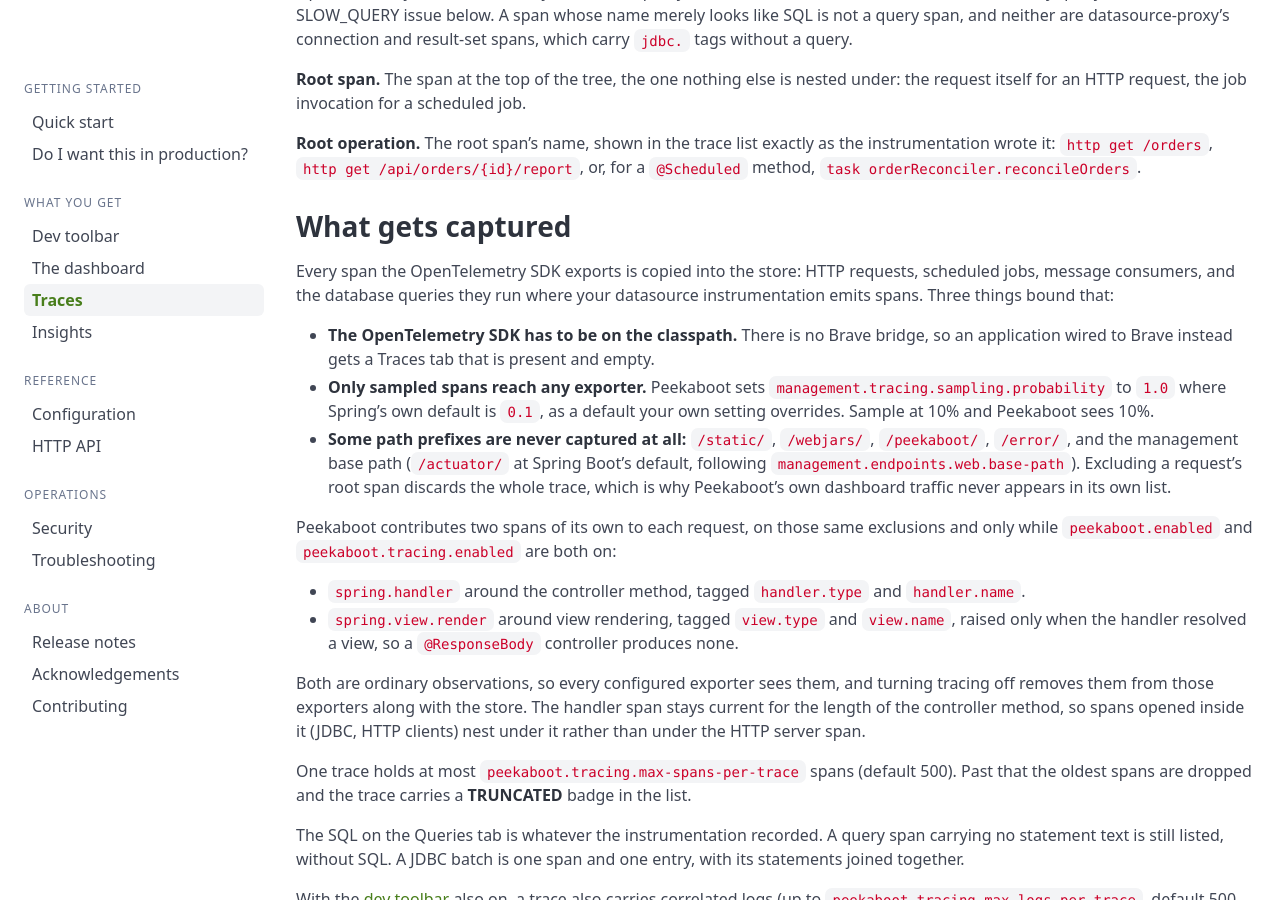
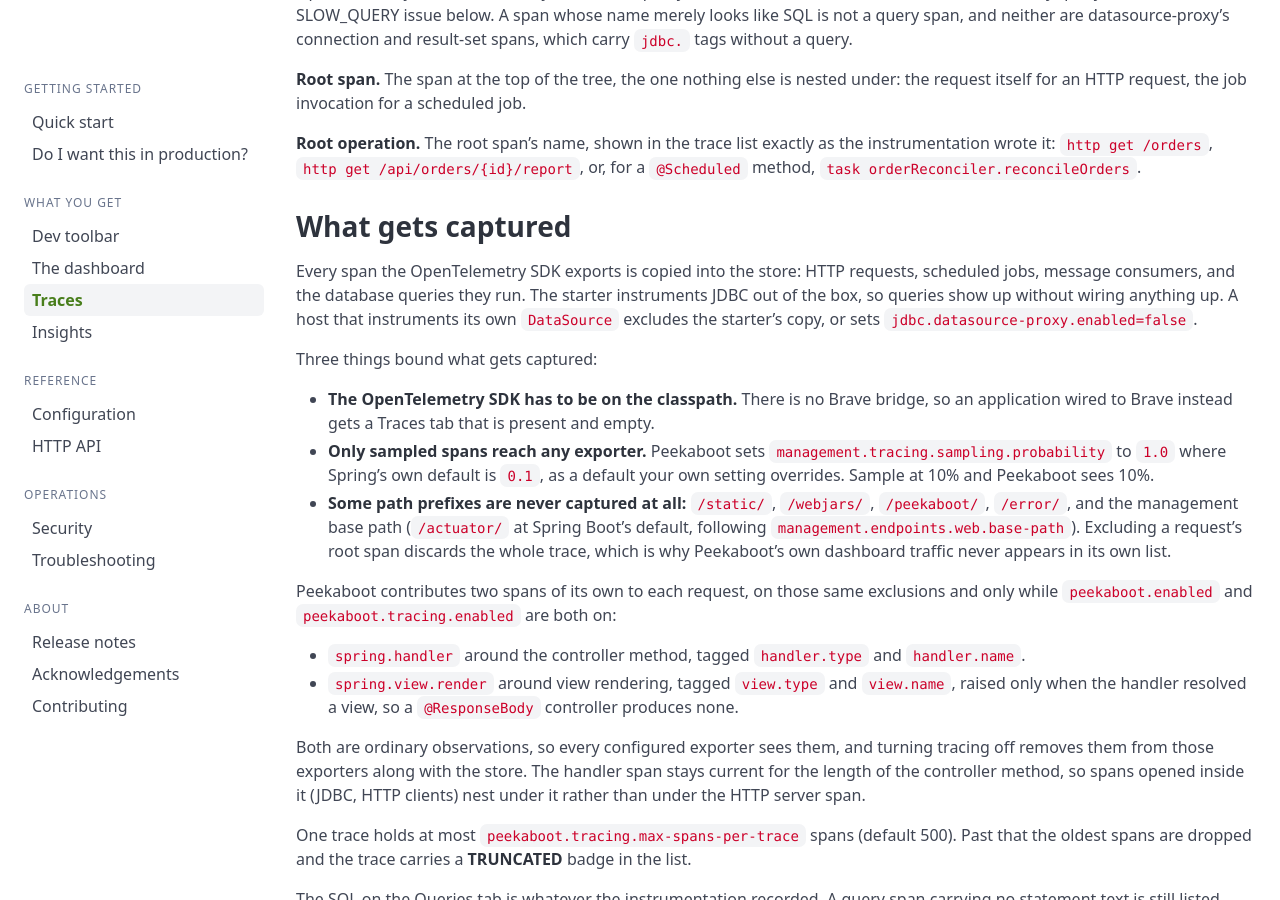
Before and after one commit to peekaboot-org/peekaboot-org.github.io, a Jekyll site: the page built from docs/traces.md, in a window 1280 px wide and 900 px high, scrolled down 723 px. Built offline with Jekyll 4.4.1, drawn with Linux system fonts in a browser that asks for light colours.

Commit message:
docs: correct JDBC query capture as bundled by default

```diff
--- a/docs/traces.md
+++ b/docs/traces.md
@@ -47,8 +47,11 @@
 ## What gets captured
 
 Every span the OpenTelemetry SDK exports is copied into the store: HTTP requests, scheduled
-jobs, message consumers, and the database queries they run where your datasource
-instrumentation emits spans. Three things bound that:
+jobs, message consumers, and the database queries they run. The starter instruments JDBC out
+of the box, so queries show up without wiring anything up. A host that instruments its own
+`DataSource` excludes the starter's copy, or sets `jdbc.datasource-proxy.enabled=false`.
+
+Three things bound what gets captured:
 
 - **The OpenTelemetry SDK has to be on the classpath.** There is no Brave bridge, so an
   application wired to Brave instead gets a Traces tab that is present and empty.
```
Also changed, not shown: docs/quick-start.md (+1 -0 lines).
